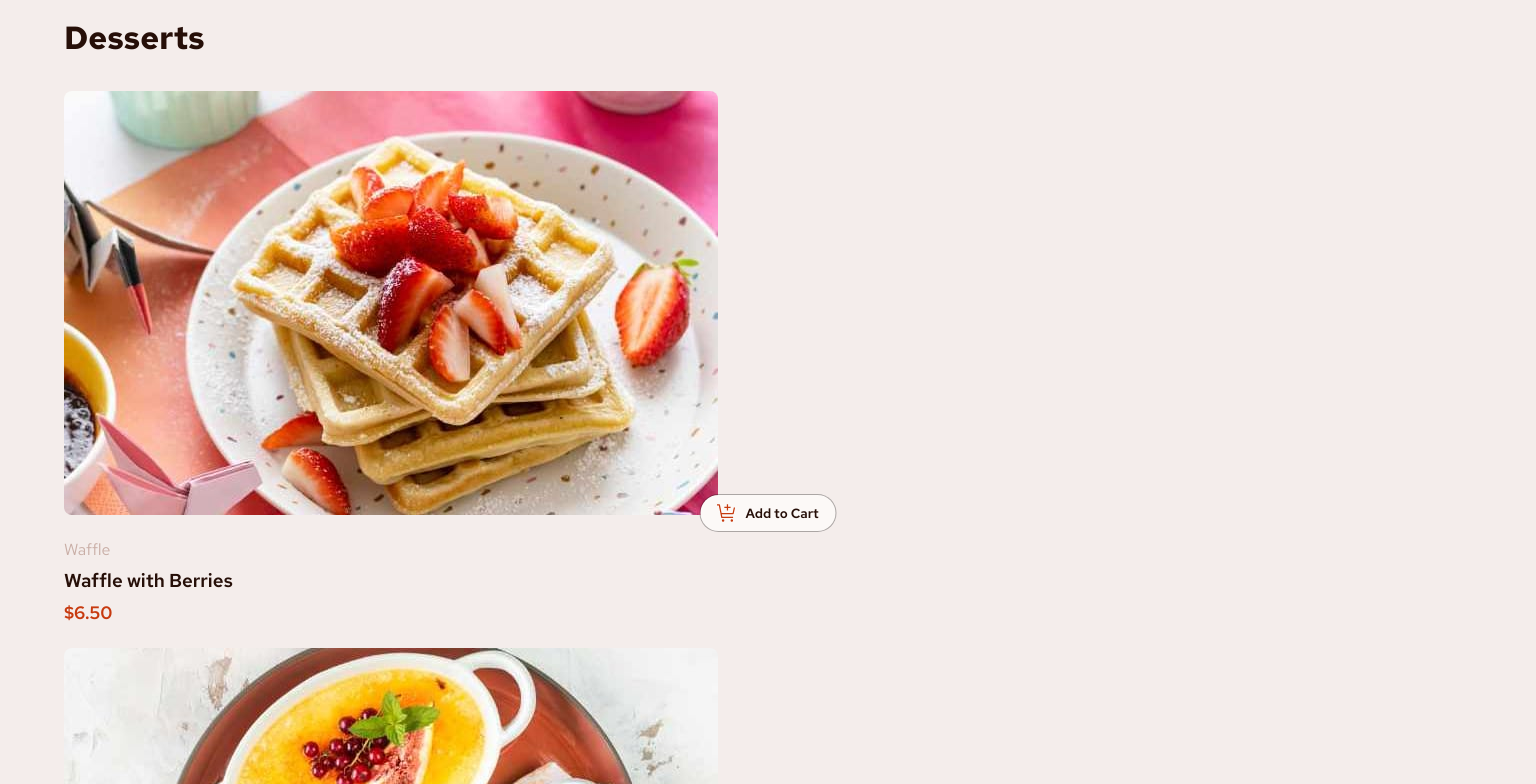
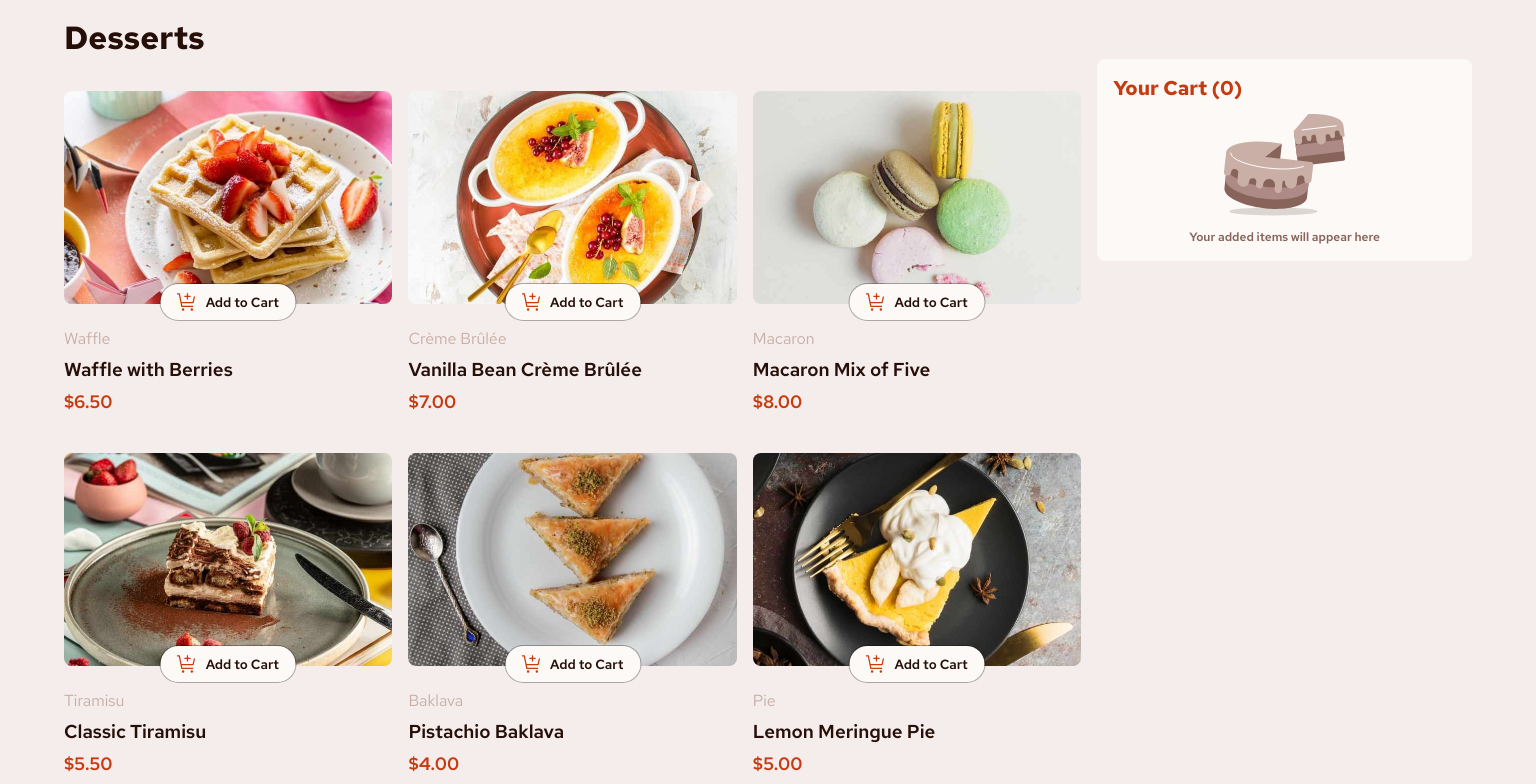
Before and after one commit to LucasMontecino/desserts-cart, a Vue app: page / in a window 1536 px wide. Shown: the top 784 px of the page. Built offline with nearby package versions, Linux system fonts and the light colour scheme.

Commit message:
style: Update desktop design

```diff
--- a/src/App.vue
+++ b/src/App.vue
@@ -7,7 +7,20 @@ import CartComponent from "./components/Cart/CartComponent.vue";
 <template>
   <div class="container">
     <HeaderComponent title="Desserts" />
-    <ListItems />
-    <CartComponent />
+    <div class="row">
+      <ListItems />
+      <CartComponent />
+    </div>
   </div>
 </template>
+
+<style scoped>
+@media (min-width: 1440px) {
+  .row {
+    display: flex;
+    align-items: flex-start;
+
+    gap: 1rem;
+  }
+}
+</style>
--- a/src/components/Cart/CartComponent.vue
+++ b/src/components/Cart/CartComponent.vue
@@ -27,4 +27,10 @@ import { store } from "../../store.ts";
   padding: 1rem;
   border-radius: 0.5rem;
 }
+
+@media (min-width: 1440px) {
+  .cart {
+    width: 50%;
+  }
+}
 </style>
--- a/src/components/ListItems/ListItem.vue
+++ b/src/components/ListItems/ListItem.vue
@@ -8,16 +8,21 @@ import { computed } from "vue";
 
 const { item } = defineProps<{ item: Dessert }>();
 
-const cartItemQuantity = computed(() => {
+const cartCurrentItem = computed(() => {
   const cartItem = store.cart.find((i) => i.name === item.name);
-  return cartItem ? cartItem.quantity : 0;
+  return cartItem ? cartItem : null;
 });
 </script>
 
 <template>
   <div class="card">
     <div class="card__img-content">
-      <img :src="item.image.mobile" :alt="item.name" class="card__img" />
+      <img
+        :src="item.image.mobile"
+        :alt="item.name"
+        class="card__img"
+        :class="{ 'card-selected': cartCurrentItem }"
+      />
       <button
         v-if="store.cart.findIndex((i) => i.name === item.name) === -1"
         class="card__btn"
@@ -27,7 +32,7 @@ const cartItemQuantity = computed(() => {
       </button>
       <button v-else class="card__btn card__btn--active">
         <img :src="DecrementQuantity" @click="store.removeItemFromCart(item)" />
-        {{ cartItemQuantity }}
+        {{ cartCurrentItem?.quantity }}
         <img :src="IncrementQuantity" @click="store.addItemToCart(item)" />
       </button>
     </div>
@@ -77,6 +82,10 @@ const cartItemQuantity = computed(() => {
   border-radius: 0.5rem;
 }
 
+.card-selected {
+  border: 3px solid var(--red);
+}
+
 .card__main {
   margin-block: 1.5rem;
 
--- a/src/components/ListItems/ListItems.vue
+++ b/src/components/ListItems/ListItems.vue
@@ -12,5 +12,21 @@ import ListItem from "./ListItem.vue";
 <style scoped>
 .list-items {
   margin-top: 2rem;
+
+  display: grid;
+}
+
+@media (min-width: 720px) {
+  .list-items {
+    grid-template-columns: repeat(2, 1fr);
+    gap: 1rem;
+  }
+}
+
+@media (min-width: 1440px) {
+  .list-items {
+    grid-template-columns: repeat(3, 1fr);
+    gap: 1rem;
+  }
 }
 </style>
```
